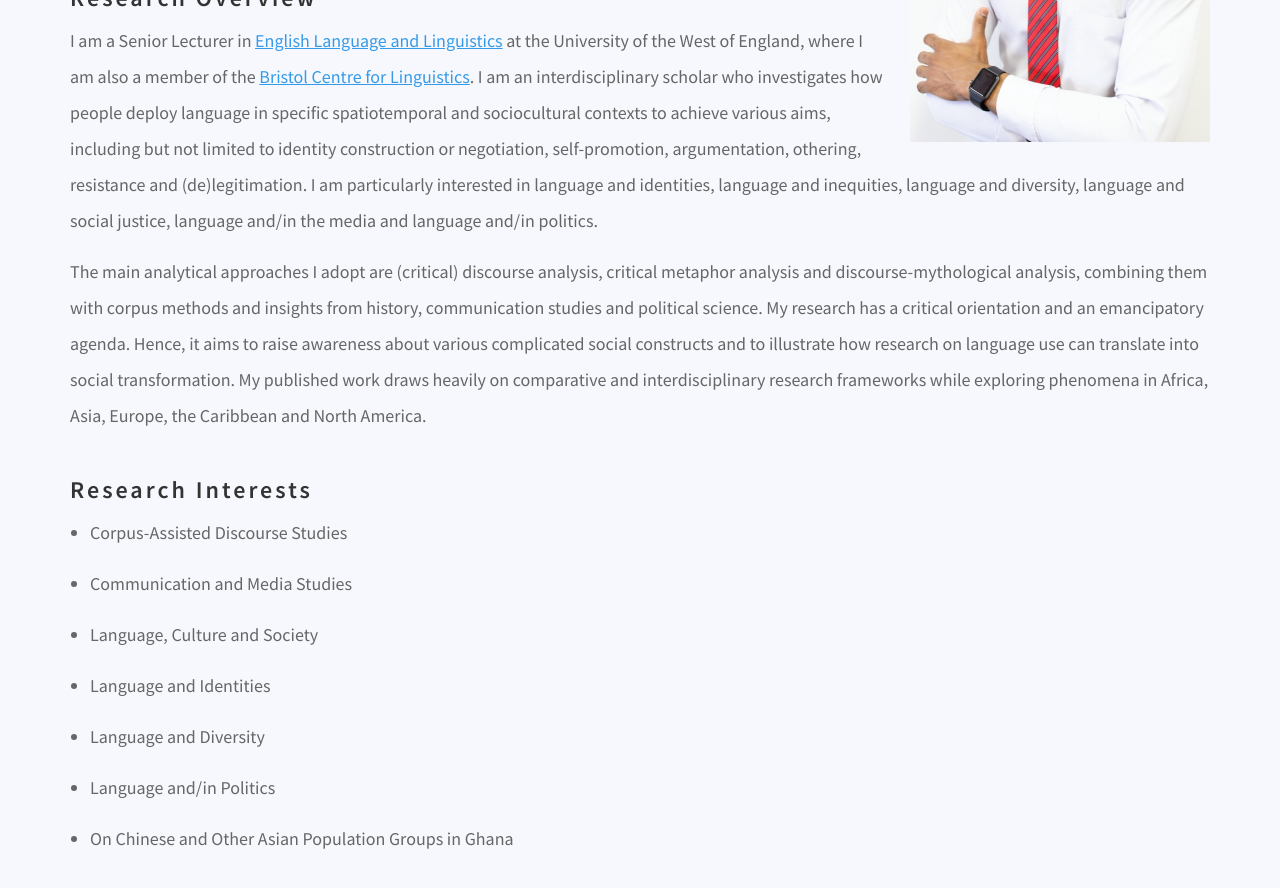
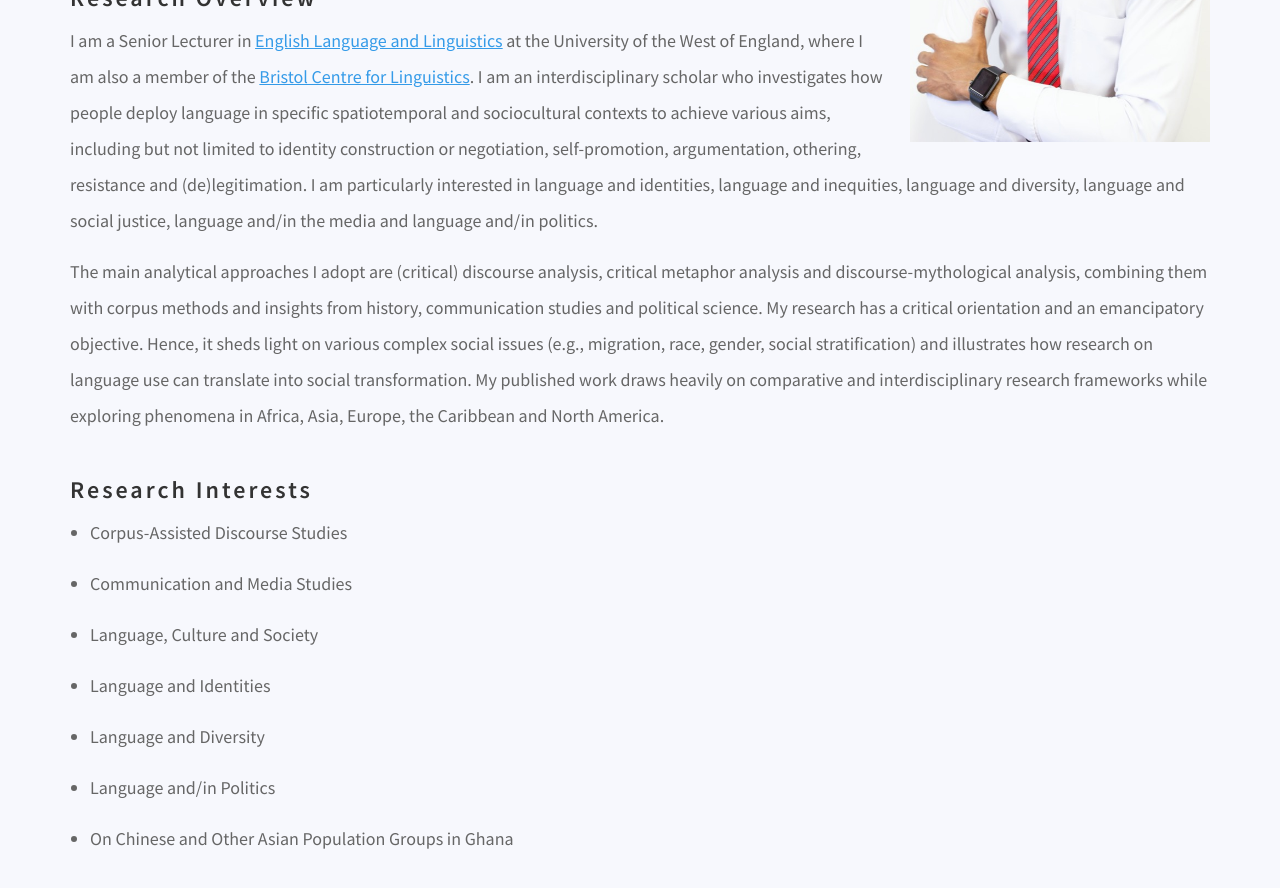
Before and after one commit to danielcornock/marknartey.com, a Jekyll site: the page built from index.md, in a window 1280 px wide and 900 px high, scrolled down 696 px. Shown: the top 888 px of the window. Built offline with Jekyll 4.4.1, drawn with Linux system fonts in a browser that asks for light colours; nearby versions of some CDN libraries; a script that is not in the unit is left out.

Commit message:
Update Pages “about”

```diff
--- a/index.md
+++ b/index.md
@@ -19,7 +19,7 @@ permalink: /
 
 I am a Senior Lecturer in [English Language and Linguistics](https://courses.uwe.ac.uk/QQ3C/english-language-and-linguistics) at the University of the West of England, where I am also a member of the [Bristol Centre for Linguistics](https://www.uwe.ac.uk/research/centres-and-groups/bcl). I am an interdisciplinary scholar who investigates how people deploy language in specific spatiotemporal and sociocultural contexts to achieve various aims, including but not limited to identity construction or negotiation, self-promotion, argumentation, othering, resistance and (de)legitimation. I am particularly interested in language and identities, language and inequities, language and diversity, language and social justice,  language and/in the media and language and/in politics.
 
-The main analytical approaches I adopt are (critical) discourse analysis, critical metaphor analysis and discourse-mythological analysis, combining them with corpus methods and insights from history, communication studies and political science. My research has a critical orientation and an emancipatory agenda. Hence, it aims to raise awareness about various complicated social constructs and to illustrate how research on language use can translate into social transformation. My published work draws heavily on comparative and interdisciplinary research frameworks while exploring phenomena in Africa, Asia, Europe, the Caribbean and North America.
+The main analytical approaches I adopt are (critical) discourse analysis, critical metaphor analysis and discourse-mythological analysis, combining them with corpus methods and insights from history, communication studies and political science. My research has a critical orientation and an emancipatory objective. Hence, it sheds light on various complex social issues (e.g., migration, race, gender, social stratification) and illustrates how research on language use can translate into social transformation. My published work draws heavily on comparative and interdisciplinary research frameworks while exploring phenomena in Africa, Asia, Europe, the Caribbean and North America.
 
 ## Research Interests
 
```
